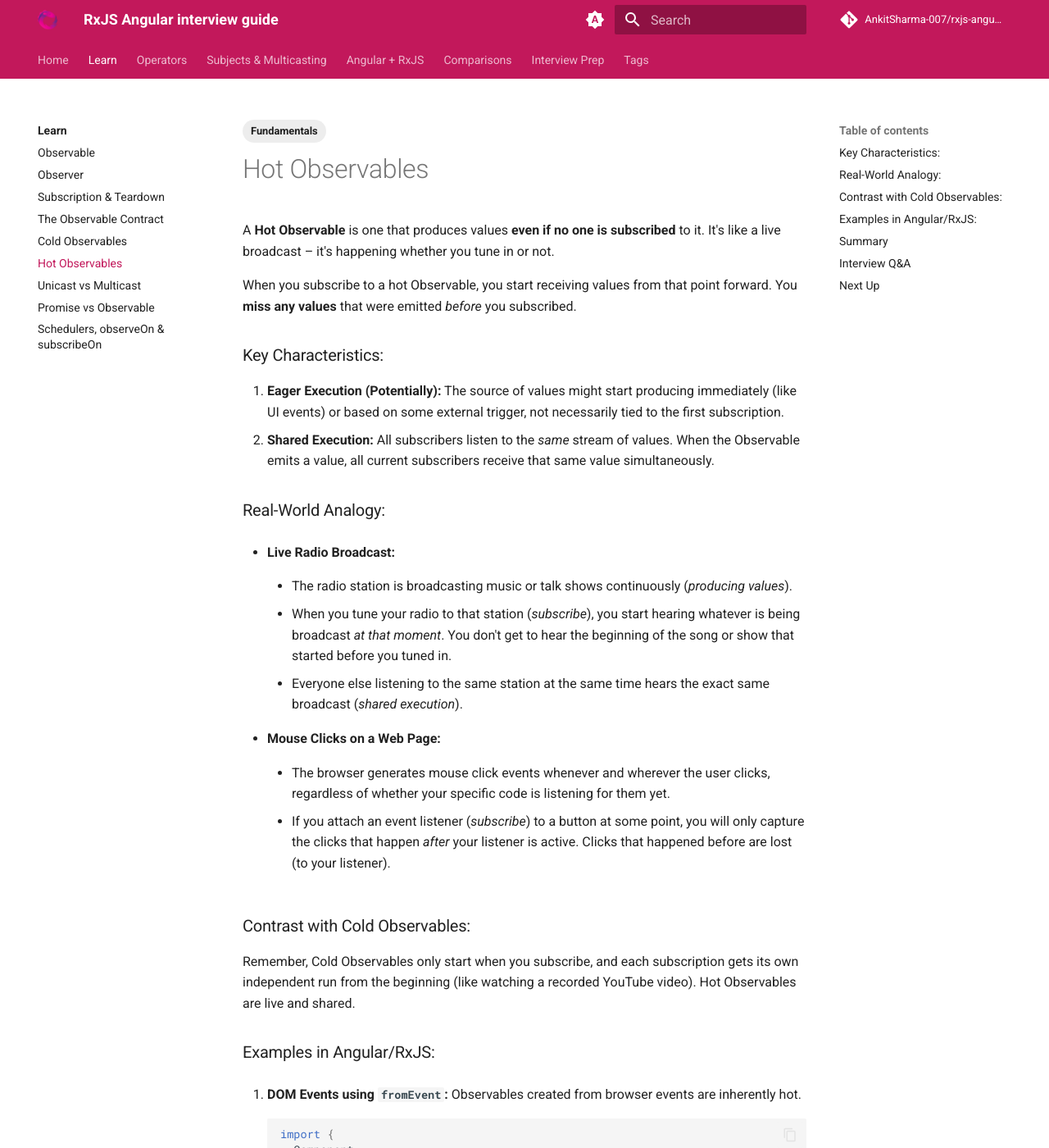
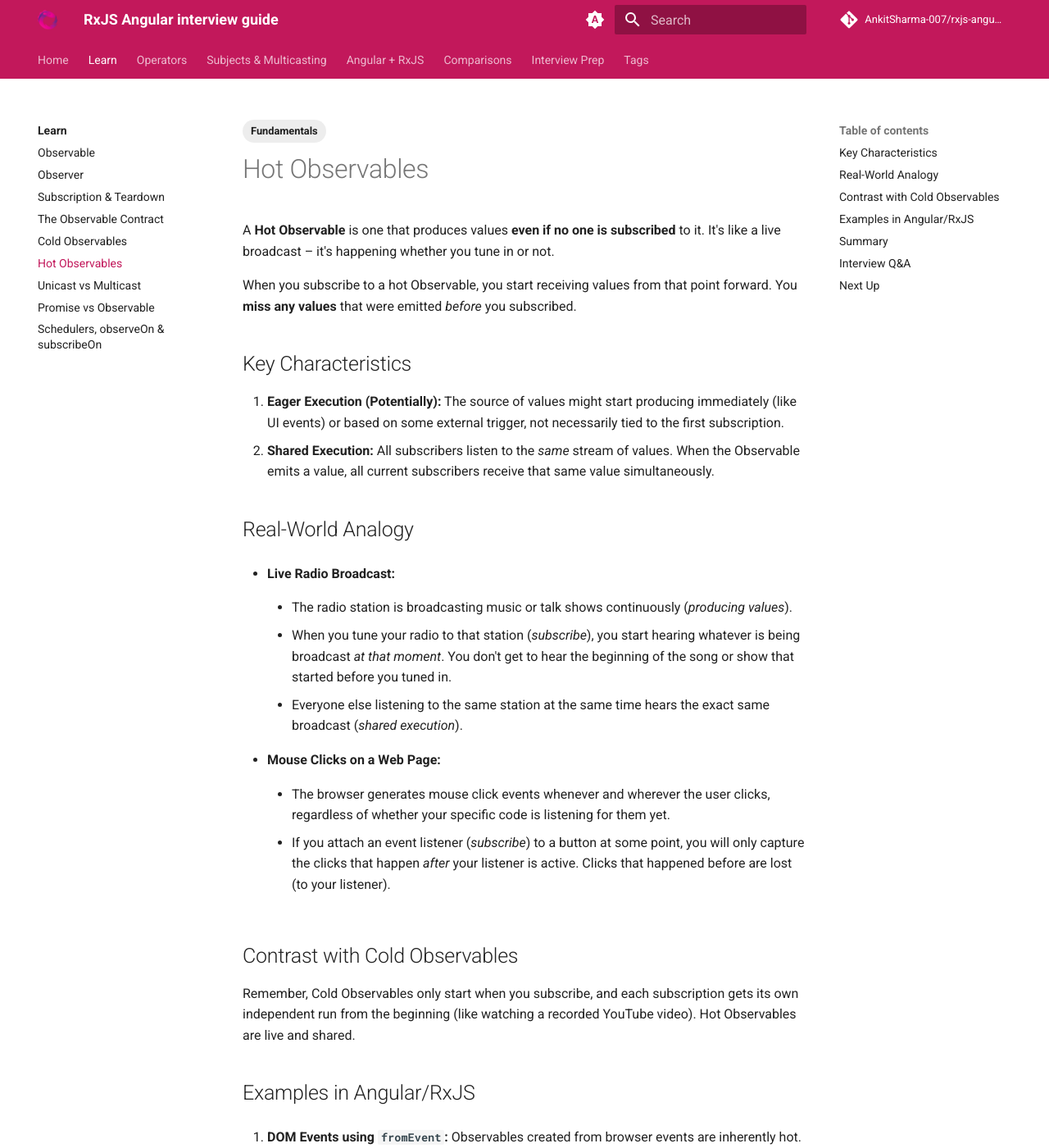
Before and after one commit to AnkitSharma-007/rxjs-angular-interview-guide, an MkDocs documentation site: the page built from docs/learn/hot-observables.md, in a window 1280 px wide and 1400 px high. Shown: the whole window at 82% size. Built offline with MkDocs 1.6.1 and Material for MkDocs 9.7.7, drawn with Linux system fonts in a browser that asks for light colours; plug-ins that fetch from the network failed and are left out; comment, search, counter and statistics services are not loaded.

```diff
--- /dev/null
+++ b/docs/javascripts/a11y.js
@@ -0,0 +1,12 @@
+/* Accessibility: name the theme's ARIA landmarks that ship without labels.
+   (Search container has role="dialog", instant-loading bar has role="progressbar".) */
+document.addEventListener("DOMContentLoaded", function () {
+  var search = document.querySelector('.md-search[role="dialog"]');
+  if (search && !search.hasAttribute("aria-label")) {
+    search.setAttribute("aria-label", "Site search");
+  }
+  var progress = document.querySelector('.md-progress[role="progressbar"]');
+  if (progress && !progress.hasAttribute("aria-label")) {
+    progress.setAttribute("aria-label", "Page loading progress");
+  }
+});
--- a/docs/learn/hot-observables.md
+++ b/docs/learn/hot-observables.md
@@ -10,12 +10,12 @@ A **Hot Observable** is one that produces values **even if no one is subscribed*
 
 When you subscribe to a hot Observable, you start receiving values from that point forward. You **miss any values** that were emitted _before_ you subscribed.
 
-### Key Characteristics:
+## Key Characteristics
 
 1.  **Eager Execution (Potentially):** The source of values might start producing immediately (like UI events) or based on some external trigger, not necessarily tied to the first subscription.
 2.  **Shared Execution:** All subscribers listen to the _same_ stream of values. When the Observable emits a value, all current subscribers receive that same value simultaneously.
 
-### Real-World Analogy:
+## Real-World Analogy
 
 - **Live Radio Broadcast:**
 
@@ -31,11 +31,11 @@ When you subscribe to a hot Observable, you start receiving values from that poi
 
       - If you attach an event listener (_subscribe_) to a button at some point, you will only capture the clicks that happen _after_ your listener is active. Clicks that happened before are lost (to your listener).
 
-### Contrast with Cold Observables:
+## Contrast with Cold Observables
 
 Remember, Cold Observables only start when you subscribe, and each subscription gets its own independent run from the beginning (like watching a recorded YouTube video). Hot Observables are live and shared.
 
-### Examples in Angular/RxJS:
+## Examples in Angular/RxJS
 
 1.  **DOM Events using `fromEvent`:** Observables created from browser events are inherently hot.
 
--- a/docs/stylesheets/extra.css
+++ b/docs/stylesheets/extra.css
@@ -1,3 +1,40 @@
 :root  > * {
     --md-primary-fg-color:        #c2185b;
+    /* hover/focus accent: dark pink, 5.8:1 on white (default indigo was 4.3:1) */
+    --md-accent-fg-color:         #c51162;
   }
+
+/* Dark mode: the primary pink is only 2.7:1 on the slate background, below WCAG AA.
+   Lighten links and hover accent to pass 4.5:1. */
+[data-md-color-scheme="slate"] {
+    --md-typeset-a-color:         #f06292;  /* 5.3:1 on slate */
+    --md-accent-fg-color:         #ff80ab;  /* 6.9:1 on slate */
+  }
+
+/* Footer copyright defaults to 54% opacity text, which fails AA contrast. */
+.md-copyright {
+    color: var(--md-footer-fg-color--light);
+  }
+
+/* Code comments/operators default to 54% black on the grey code background (~4.2:1).
+   Darken/lighten per scheme to clear the 4.5:1 AA bar. */
+[data-md-color-scheme="default"] {
+    --md-code-hl-comment-color:   rgba(0, 0, 0, 0.66);
+    --md-code-hl-operator-color:  rgba(0, 0, 0, 0.66);
+  }
+
+[data-md-color-scheme="slate"] {
+    --md-code-hl-comment-color:   rgba(255, 255, 255, 0.62);
+    --md-code-hl-operator-color:  rgba(255, 255, 255, 0.62);
+  }
+
+/* Links inside body text must not rely on color alone (WCAG 1.4.1). */
+.md-typeset a:not(.md-button):not(.headerlink) {
+    text-decoration: underline;
+    text-underline-offset: 0.15em;
+  }
+
+.md-typeset .md-nav a,
+.md-typeset .tabbed-labels a {
+    text-decoration: none;
+  }
--- a/mkdocs.yml
+++ b/mkdocs.yml
@@ -118,7 +118,7 @@ theme:
     text: Roboto
     code: Roboto Mono
   logo: assets/Rx_Logo.png
-  favicon: assets/favicon.ico
+  favicon: assets/favicon.png
   palette:
     # Palette toggle for automatic (system preference) mode
     - media: "(prefers-color-scheme)"
@@ -158,6 +158,7 @@ theme:
 plugins:
   - search
   - tags
+  - privacy # self-host external assets (Google Fonts): faster first paint, no third-party request
   - social:
       enabled: !ENV [CI, false] # needs the imaging dependencies; generate cards in CI only
   - redirects:
@@ -217,6 +218,9 @@ extra:
 extra_css:
   - stylesheets/extra.css
 
+extra_javascript:
+  - javascripts/a11y.js
+
 # Extensions
 markdown_extensions:
   - admonition
```
Also changed, not shown: docs/learn/observable.md (+2 -2 lines), docs/assets/favicon.ico (deleted), docs/assets/favicon.png (added), 1 other file.
